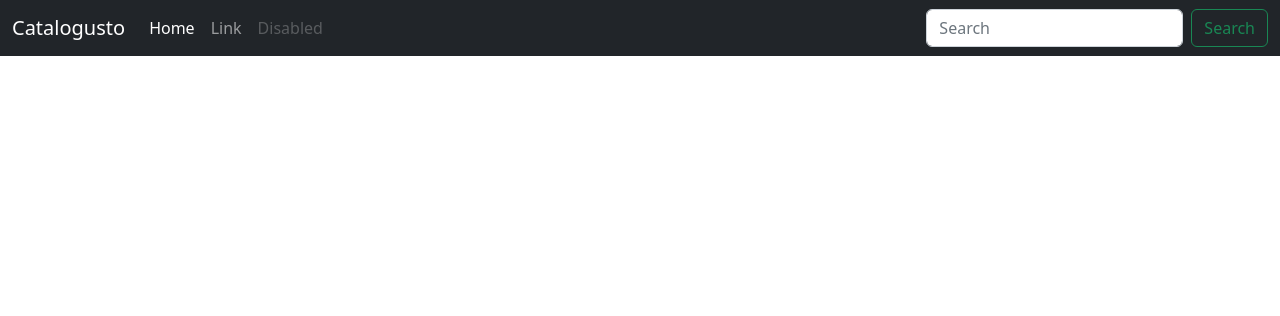
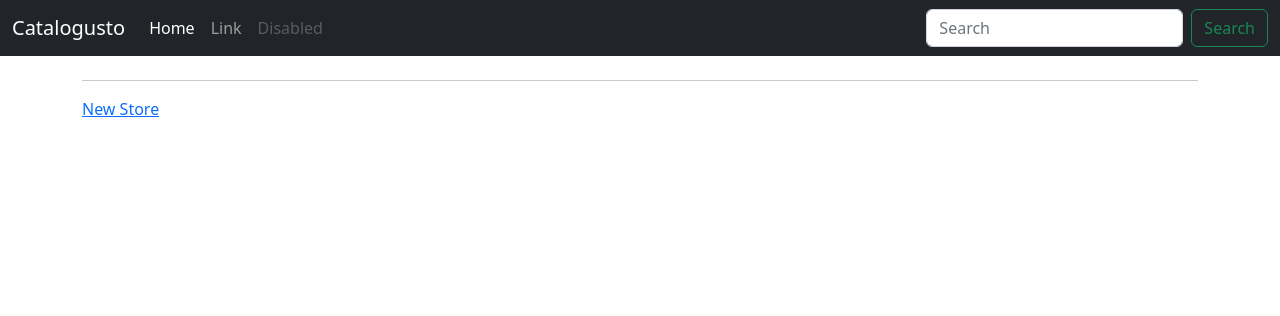
Before and after one commit to ngafar/catalogusto, a Django app: page /dashboard/ in a window 1280 px wide. Shown: the top 316 px of the page. Run offline with Django 4.2, Linux system fonts and the light colour scheme; data that the repository does not hold is empty.

Commit message:
Added links

```diff
--- a/templates/store/dashboard.html
+++ b/templates/store/dashboard.html
@@ -6,6 +6,14 @@
 
 {% block content %}
     {% for store in stores %}
-        <a href="/store/{{store.id}}">{{ store.name }}</a>
+        <p>
+            <a href="/store/{{store.id}}">{{ store.name }}</a>
+            -
+            <a href="/store/{{store.id}}/settings">Settings</a>
+        </p>
     {% endfor %}
+
+    <hr>
+
+    <p><a href="/store/new">New Store</a></p>
 {% endblock %}
--- a/templates/store/store-read.html
+++ b/templates/store/store-read.html
@@ -5,6 +5,10 @@
 {% endblock %}
 
 {% block content %}
+    <h1>{{ store.name }}</h1>
+    <a href="/store/{{ store.id }}/add-product"><button class="btn btn-success">Add Product</button></a>
+    <hr>
+
     {% for product in products %}
         <a href="/product/{{ product.id }}">{{ product.name }}</a>
         <br>
```
